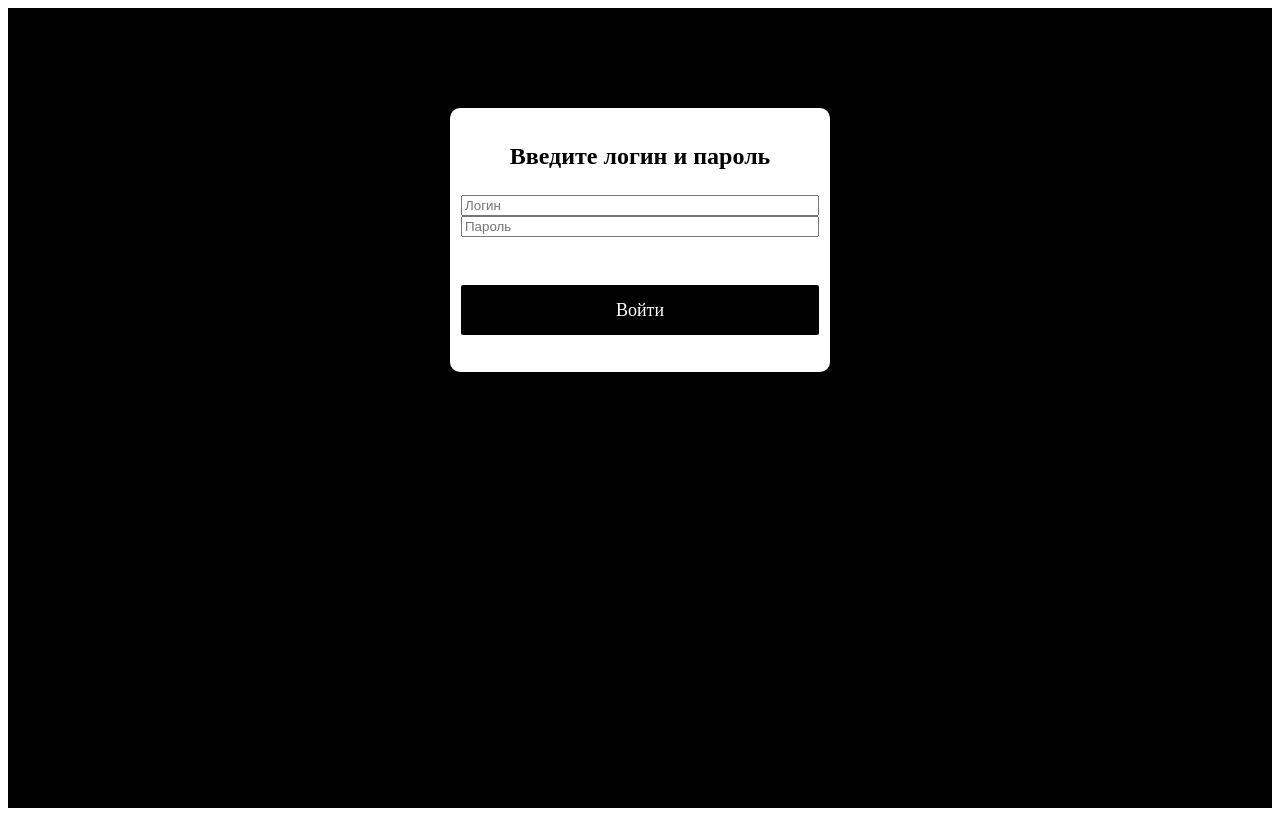
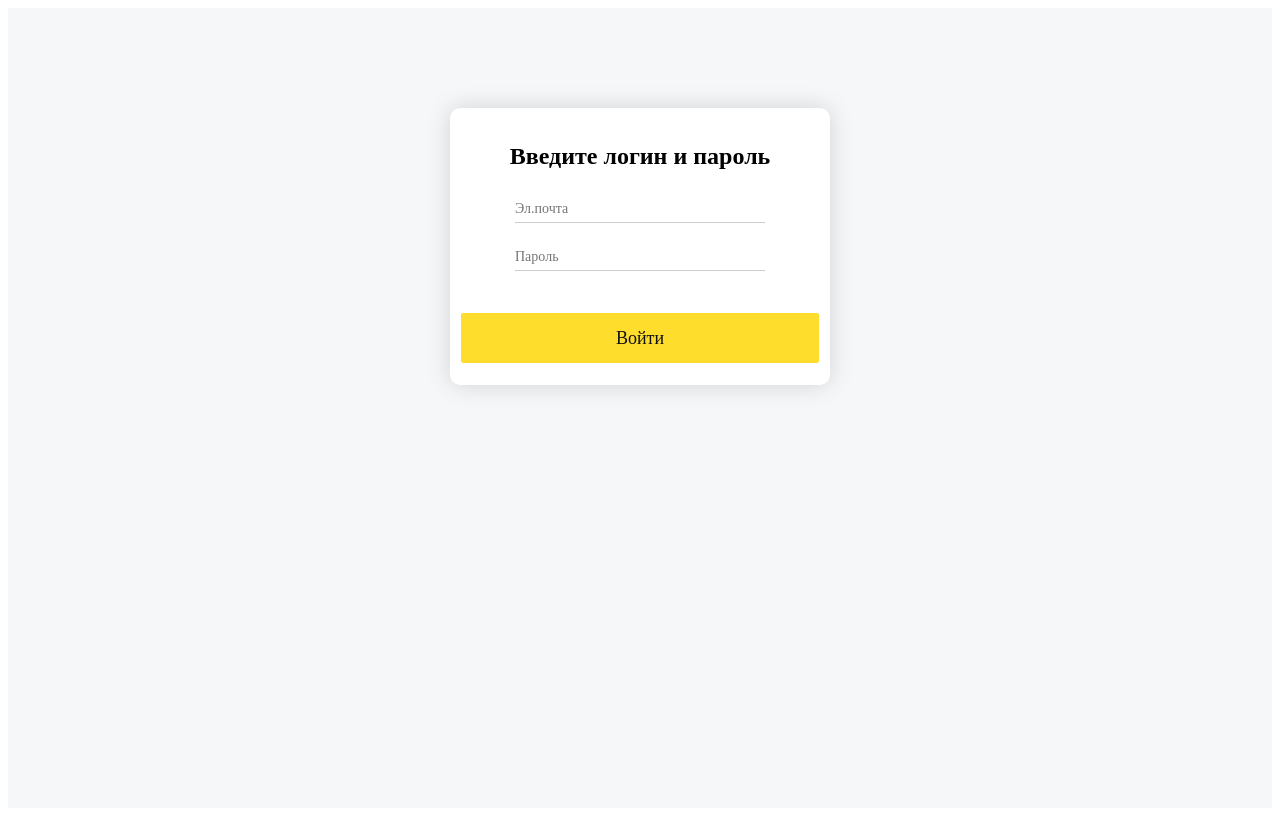
Before and after one commit to Suzanne-Samoilova/Todo-list-Heads-and-Hands, a React (Create React App) app: page / in a window 1280 px wide. Built offline with nearby package versions, Linux system fonts and the light colour scheme.

Commit message:
feat: handlers input email and password

```diff
--- a/src/App.css
+++ b/src/App.css
@@ -1,6 +1,6 @@
 .App {
   display: flex;
-  background-color: #000;
+  background-color: #f5f7f9;
   min-height: 100vh;
   font-family: 'Times New Roman', sans-serif;
   -webkit-font-smoothing: antialiased;
--- a/src/blocks/authorization/__button-save/authorization__button-save.css
+++ b/src/blocks/authorization/__button-save/authorization__button-save.css
@@ -3,8 +3,8 @@
     border-radius: 2px;
     width: 238px;
     min-height: 46px;
-    color: #fff;
-    background-color: #000;
+    color: #111;
+    background-color: #ffdd2d;
     font: inherit;
     font-style: normal;
     font-weight: normal;
@@ -17,7 +17,7 @@
     -ms-transition: 0.3s;
     -o-transition: 0.3s;
     transition: 0.3s;
-    margin: 45px 0 22px;
+    margin: 22px 0;
     padding: 0;
 }
 
@@ -32,6 +32,6 @@
         line-height: 22px;
         width: 358px;
         min-height: 50px;
-        margin: 48px 0 37px;
+        /*margin: 48px 0 37px;*/
     }
 }
--- /dev/null
+++ b/src/blocks/authorization/__form-error/authorization__form-error.css
@@ -0,0 +1,11 @@
+.authorization__form-error {
+    color: #f00;
+    font-style: normal;
+    font-weight: normal;
+    font-size: 12px;
+    line-height: 15px;
+    /*max-width: 250px;*/
+    width: 250px;
+    opacity: 0;
+    transition: 0.3s;
+}
--- /dev/null
+++ b/src/blocks/authorization/__form-input/authorization__form-input.css
@@ -0,0 +1,18 @@
+.authorization__form-input {
+    border: none;
+    border-bottom: rgba(0, 0, 0, 0.2) solid 1px;
+    min-height: 27px;
+    /*max-width: 250px;*/
+    width: 250px;
+    color: #000;
+    font-family: inherit;
+    font-style: normal;
+    font-weight: normal;
+    font-size: 14px;
+    line-height: 17px;
+    text-overflow: ellipsis;
+    white-space: nowrap;
+    overflow: hidden;
+    margin-bottom: 5px;
+    padding: 0;
+}
--- a/src/blocks/authorization/__form/authorization__form.css
+++ b/src/blocks/authorization/__form/authorization__form.css
@@ -3,6 +3,7 @@
     flex-direction: column;
     margin-top: 45px;
     max-width: 358px;
+    align-items: center;
 }
 
 @media screen and (min-width: 880px) {
--- a/src/components/Form.js
+++ /dev/null
@@ -1,30 +0,0 @@
-import React from "react";
-
-function Form() {
-    return (
-        <div className="authorization">
-            <h2 className="authorization__title">
-                Введите логин и пароль
-            </h2>
-            <form className="authorization__form" name="">
-                <input className="" id="login"
-                       type="text"
-                       name="login"
-                       placeholder="Логин"
-                       required
-                />
-                <input className="" id="password"
-                       type="text"
-                       name="password"
-                       placeholder="Пароль"
-                       required
-                />
-                <button className="authorization__button-save" type="submit">
-                    Войти
-                </button>
-            </form>
-        </div>
-    );
-}
-
-export default Form;
--- /dev/null
+++ b/src/components/Form.tsx
@@ -0,0 +1,52 @@
+import React from "react";
+
+function Form() {
+    const [email, setEmail] = React.useState<string>();
+    const [password, setPassword] = React.useState<string>();
+
+    const handleEmail = (e:React.ChangeEvent<HTMLInputElement>) => {
+        setEmail(e.target.value)
+    };
+
+    const handlePassword = (e:React.ChangeEvent<HTMLInputElement>) => {
+        setPassword(e.target.value)
+    };
+
+    const handleForm = (e:React.FormEvent<HTMLFormElement>) => {
+
+    };
+
+
+    return (
+        <div className="authorization">
+            <h2 className="authorization__title">
+                Введите логин и пароль
+            </h2>
+            <form className="authorization__form" onSubmit={handleForm}>
+                <input className="authorization__form-input" id="email"
+                       type="text"
+                       name="email"
+                       placeholder="Эл.почта"
+                       required
+                       onChange={handleEmail}
+                       value={email}
+                />
+                <span className="authorization__form-error" id="email-error">Введите адрес эл.почты.</span>
+
+                <input className="authorization__form-input" id="password"
+                       type="text"
+                       name="password"
+                       placeholder="Пароль"
+                       required
+                       onChange={handlePassword}
+                       value={password}
+                />
+                <span className="authorization__form-error" id="password-error">Введите пароль.</span>
+
+                <button className="authorization__button-save" type="submit">Войти</button>
+            </form>
+        </div>
+    );
+}
+
+export default Form;
--- a/src/index.css
+++ b/src/index.css
@@ -17,3 +17,5 @@
 @import url(./blocks/authorization/__title/authorization__title.css);
 @import url(./blocks/authorization/__form/authorization__form.css);
 @import url(./blocks/authorization/__button-save/authorization__button-save.css);
+@import url(./blocks/authorization/__form-input/authorization__form-input.css);
+@import url(./blocks/authorization/__form-error/authorization__form-error.css);
```
Also changed, not shown: src/index.tsx (line endings or trailing spaces).
